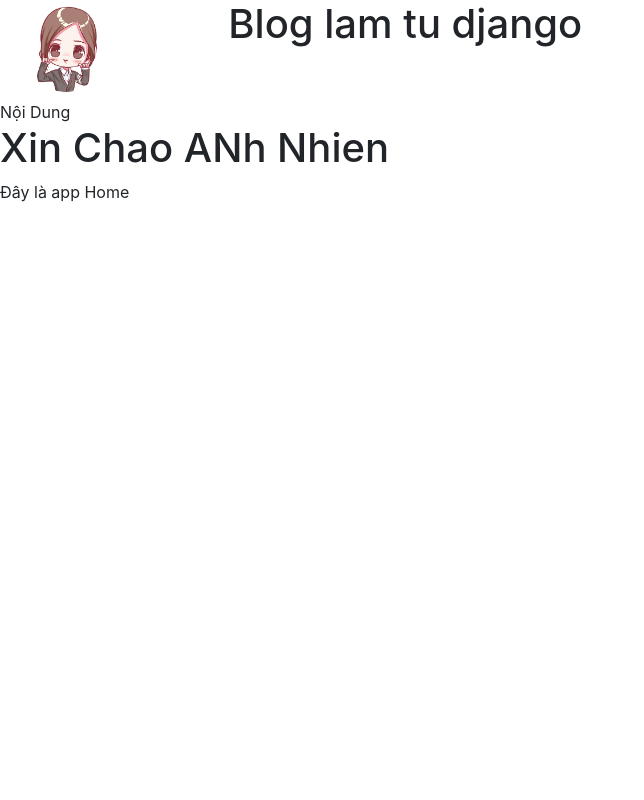
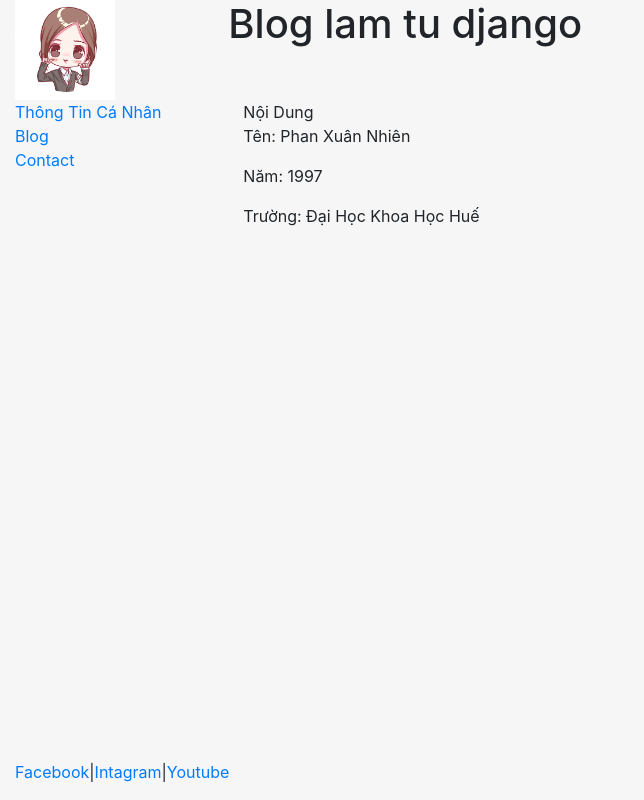
Before and after one commit to phannhien/NhienBlog, a Django app: page / in a window 1280 px wide. Shown: the whole page, without its empty margins (0-644 px from the left). Run offline with Django 3.2, Linux system fonts and the light colour scheme; some libraries are stand-ins or nearby versions.

Commit message:
cap nhat phan giao dien

```diff
--- a/home/templates/pages/base.html
+++ b/home/templates/pages/base.html
@@ -4,9 +4,15 @@
     {% load staticfiles %}
 	<title>{% block title %}{% endblock  %}</title>
     <link rel="stylesheet" type="text/css" href="{% static 'css/bootstrap.min.css'%}">
+    <style>
+        html, body{
+            height: 100%;
+            background-color: #f6f6f6;
+        }
+    </style>
 </head>
 <body>
-    <div class="container-fluid">
+    <div class="container-fluid" style="min-height:95%">
         <div class="row">
             <div class="col-sm-2">
                 <img src="{% static 'image/avatar.jpg' %}" height="100px" width="auto">
@@ -15,11 +21,31 @@
                 <h1>Blog lam tu django</h1>
             </div>
         </div>
+        <div class="row">
+            <div class="col-sm-2">
+                <div class="bs-sliderbar">
+                    <ul class="nav flex-column">
+                        <li><a href="/">Thông Tin Cá Nhân</a></li>
+                        <li><a href="/blog">Blog</a></li>
+                        <li><a href="/contact">Contact</a></li>
+                    </ul>
+                </div>
 
+            </div>
+            <div class="col-sm-10">
+                <div class="container-fluid">
+                    Nội Dung
+                    {%block content%}
+
+                    {% endblock  %}
+                </div>
+            </div>
+        </div>
     </div>
-    Nội Dung
-    {%block content%}
-
-    {% endblock  %}
+    <footer>
+        <div class="container-fluid">
+            <a href="#">Facebook</a>|<a href="#">Intagram</a>|<a href="#">Youtube</a>
+        </div>
+    </footer>
 </body>
 </html>
--- a/home/templates/pages/home.html
+++ b/home/templates/pages/home.html
@@ -3,6 +3,7 @@
 {% block title %}HOME{% endblock  %}
 
 {%block content%}
-<h1>Xin Chao ANh Nhien</h1>
-Đây là app Home
+<p>Tên: Phan Xuân Nhiên</p>
+<p>Năm: 1997</p>
+<p>Trường: Đại Học Khoa Học Huế</p>
 {% endblock  %}
--- a/home/urls.py
+++ b/home/urls.py
@@ -2,5 +2,6 @@ from django.urls import path
 from . import views
 
 urlpatterns = [
-    path('', views.index)
+    path('', views.index),
+    path('contact', views.contact)
 ]
--- a/home/views.py
+++ b/home/views.py
@@ -4,3 +4,5 @@ from django.http import HttpResponse
 # Create your views here.
 def index(request):
     return render(request, 'pages/home.html')
+def contact(request):
+    return render(request, 'pages/contact.html')
```
Also changed, not shown: home/templates/pages/contact.html (added, +7 -0 lines).
